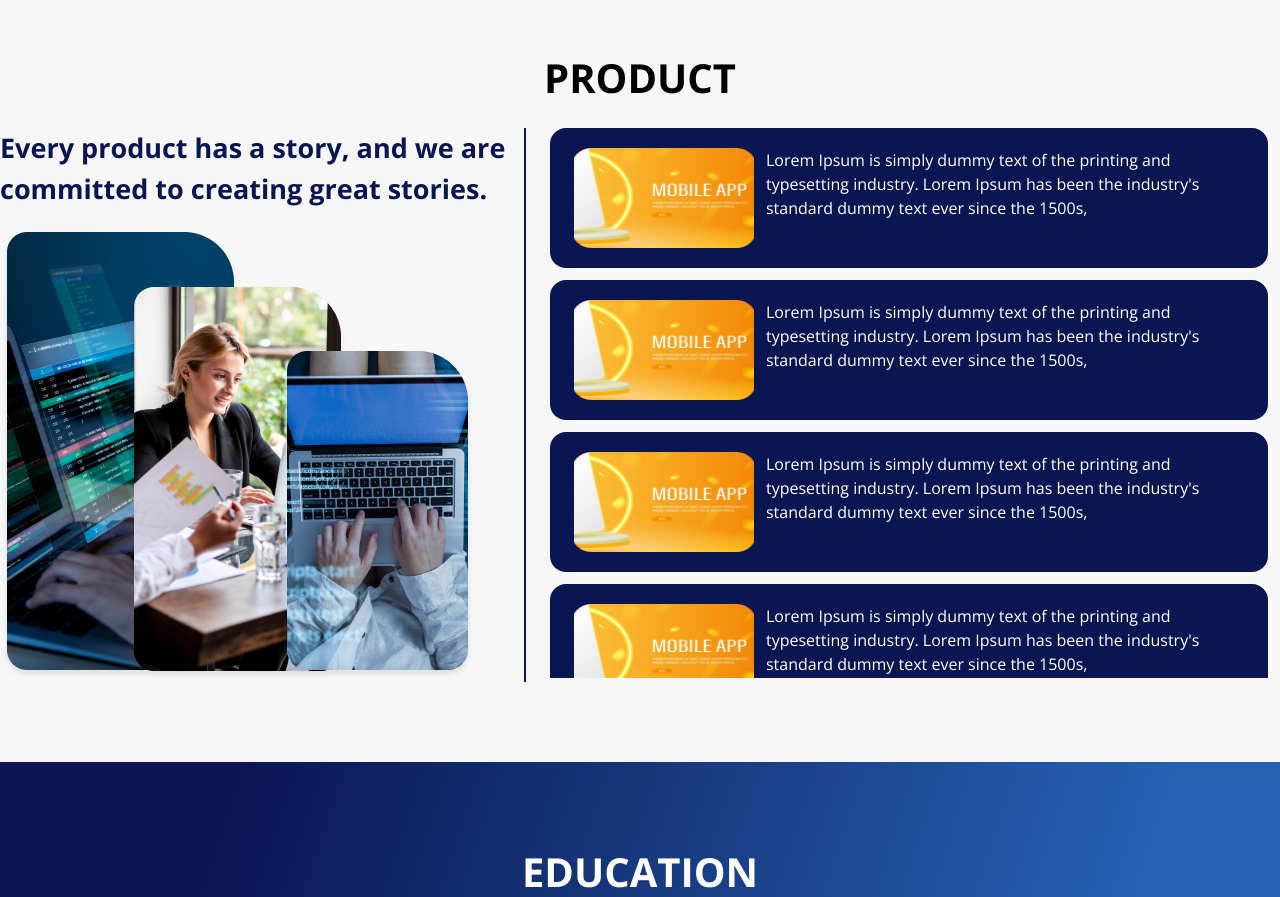
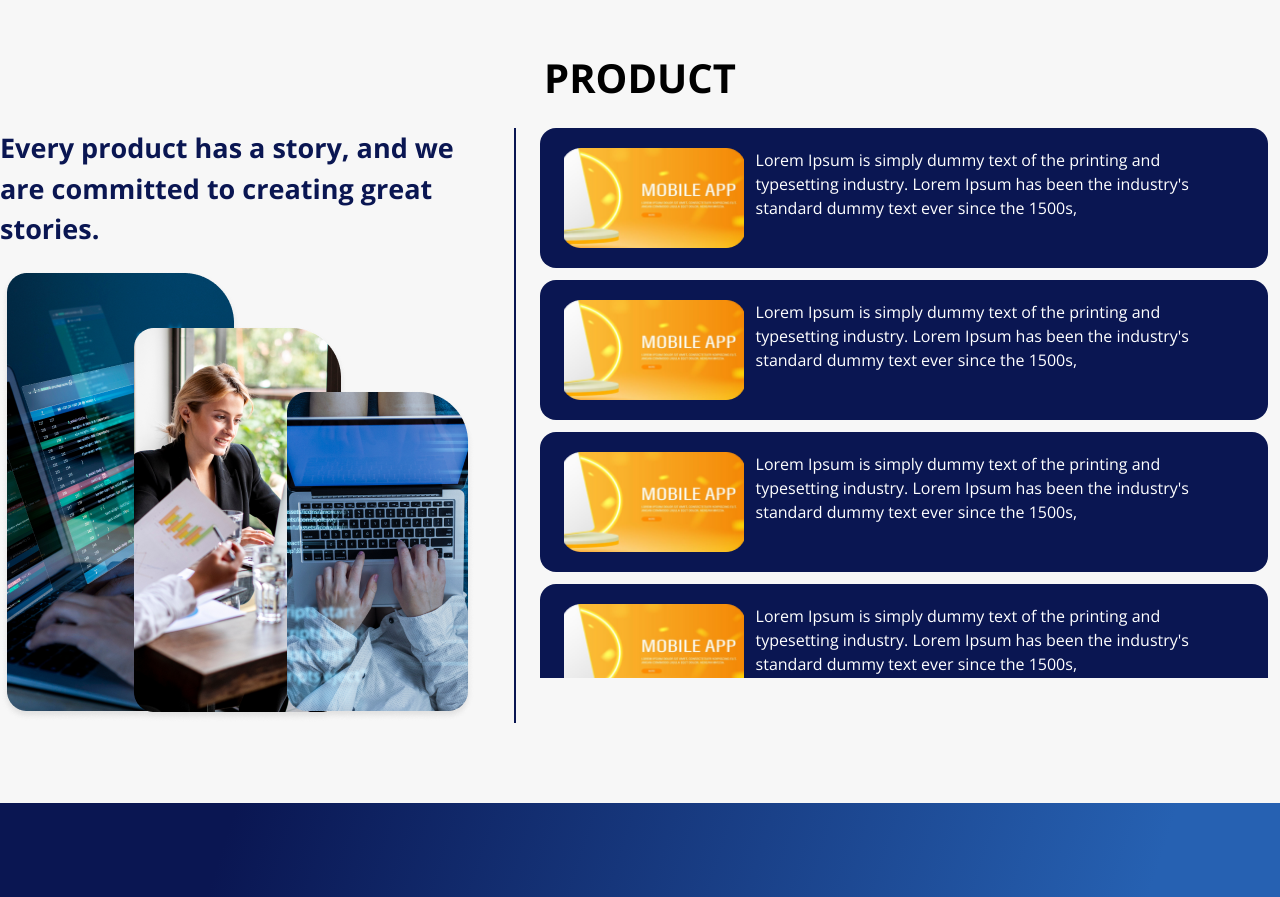
Before and after one commit to RozKoy/ReclasTech, a React (Vite) app: page / in a window 1280 px wide. Shown: the part 2320-3217 px from the top of the page. Built offline with nearby package versions, Linux system fonts and the light colour scheme.

Commit message:
add max widht

```diff
--- a/src/pages/home.jsx
+++ b/src/pages/home.jsx
@@ -173,7 +173,7 @@ const Home = () => {
         </div>
         <div className="wrap flex flex-wrap md:flex-nowrap gap-3 m-auto container h-full">
           <div data-aos="fade-up" className="left w-[100%] md:w-[40%]">
-            <div className="subhead text-[22px] md:text-[27px] text-primary w-[544px] font-bold">
+            <div className="subhead text-[22px] md:text-[27px] text-primary max-w-[544px] font-bold">
               Every product has a story, and we are committed to creating great
               stories.
             </div>
```
